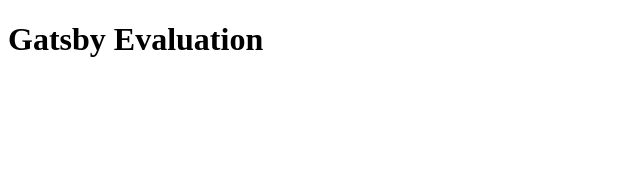
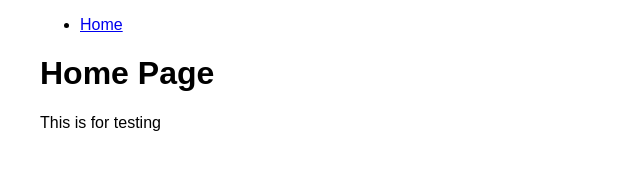
Before and after one commit to arisslin/my-gatsby-site, a Gatsby site: page / in a window 1280 px wide. Shown: the whole page, without its empty margins (0-640 px from the left). Built offline with nearby package versions, Linux system fonts and the light colour scheme; Gatsby itself is replaced by a stand-in of ours.

Commit message:
feat: Create layout component and added it to home page

```diff
--- /dev/null
+++ b/src/components/layout.module.css
@@ -0,0 +1,5 @@
+.container {
+  margin: auto;
+  max-width: 1200px;
+  font-family: sans-serif;
+}
--- /dev/null
+++ b/src/components/layout.tsx
@@ -0,0 +1,28 @@
+import * as React from 'react';
+import { Link } from 'gatsby';
+import { container } from './layout.module.css';
+
+type LayoutProps = {
+  pageTitle: string;
+  children: React.ReactNode;
+};
+
+const Layout = ({ pageTitle, children }: LayoutProps) => {
+  return (
+    <div className={container}>
+      <nav>
+        <ul>
+          <li>
+            <Link to='/'>Home</Link>
+          </li>
+        </ul>
+      </nav>
+      <main>
+        <h1>{pageTitle}</h1>
+        {children}
+      </main>
+    </div>
+  );
+};
+
+export default Layout;
--- /dev/null
+++ b/src/module.css.d.ts
@@ -0,0 +1 @@
+declare module '*.module.css';
--- a/src/pages/index.tsx
+++ b/src/pages/index.tsx
@@ -1,11 +1,12 @@
 import * as React from 'react';
 import type { HeadFC, PageProps } from 'gatsby';
+import Layout from '../components/layout';
 
 const IndexPage: React.FC<PageProps> = () => {
   return (
-    <main>
-      <h1>Gatsby Evaluation</h1>
-    </main>
+    <Layout pageTitle='Home Page'>
+      <p>This is for testing</p>
+    </Layout>
   );
 };
 
```
